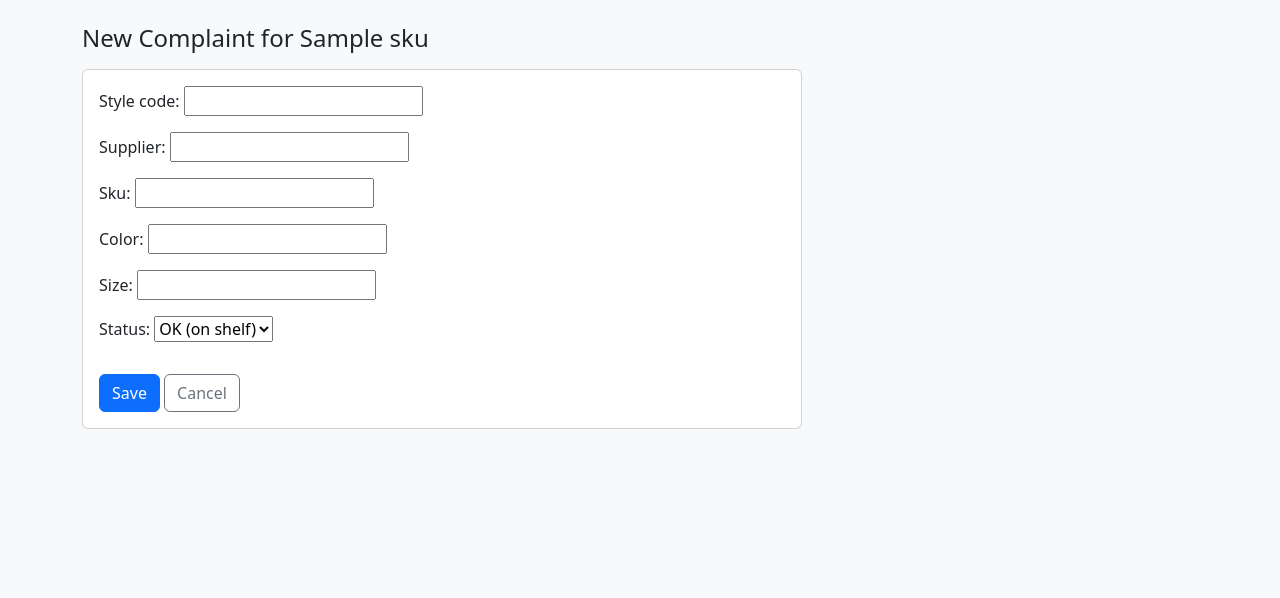
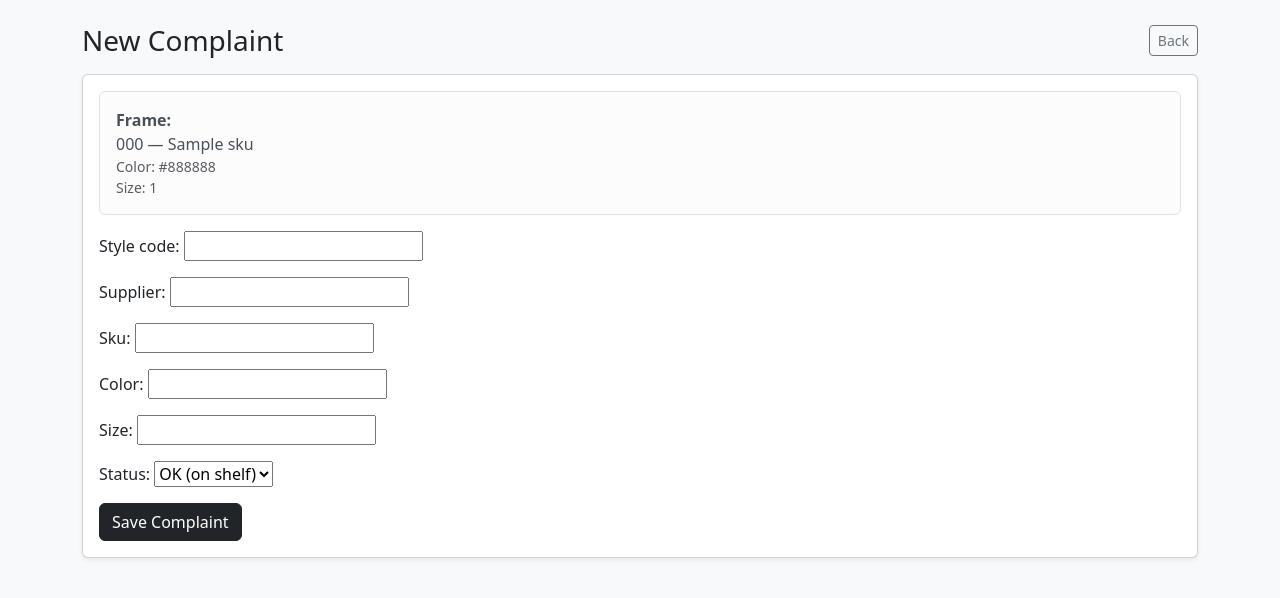
Before and after one commit to joseph8079/eyewear-qc, a Django app: template templates/qc/complaints_form.html in a window 1280 px wide. Shown: the part 56-654 px from the top of the page. Run offline with Django 5.2, Linux system fonts and the light colour scheme; tables that the repository leaves empty hold one stand-in row (values such as "Sample post"); the template is opened without the code that fills it: values that come from a table or form of the project are taken from there, most other values are stand-ins (such as "Sample title", 1, 10 or a date in 2020).

Commit message:
Update complaints_form.html

```diff
--- a/templates/qc/complaints_form.html
+++ b/templates/qc/complaints_form.html
@@ -1,48 +1,67 @@
 {% extends "qc/base.html" %}
 {% block content %}
 
-<h1 class="h4 mb-3">
-  {% if variant %}New Complaint for {{ variant.sku }}{% else %}Add Complaint{% endif %}
-</h1>
+<div class="d-flex align-items-center justify-content-between mb-3">
+  <h3 class="mb-0">New Complaint</h3>
+  <a class="btn btn-outline-secondary btn-sm" href="{% url 'complaints_list' %}">Back</a>
+</div>
 
-<form method="post" class="card p-3" style="max-width:720px;">
+<div class="card shadow-sm">
+  <div class="card-body">
+
+    {% if variant %}
+      <div class="alert alert-light border">
+        <div class="fw-semibold">Frame:</div>
+        <div>{{ variant.style.style_code }} — {{ variant.sku }}</div>
+        {% if variant.color %}<div class="text-muted small">Color: {{ variant.color }}</div>{% endif %}
+        {% if variant.size %}<div class="text-muted small">Size: {{ variant.size }}</div>{% endif %}
+      </div>
+    {% endif %}
+
+    <form method="post">
       {% csrf_token %}
 
       {% if form %}
         {{ form.as_p }}
       {% else %}
-    <p><strong>Frame:</strong> {{ variant.sku }}</p>
-
-    <label>Store</label>
-    <select name="store" class="form-select mb-2">
-      <option value="">(none)</option>
+        <div class="mb-3">
+          <label class="form-label">Store</label>
+          <select name="store" class="form-select">
+            <option value="">—</option>
             {% for s in stores %}
               <option value="{{ s.id }}">{{ s.name }}</option>
             {% endfor %}
           </select>
+        </div>
 
-    <label>Failure Type</label>
-    <select name="failure_type" class="form-select mb-2">
-      {% for k,l in failure_choices %}
-        <option value="{{ k }}">{{ l }}</option>
+        <div class="mb-3">
+          <label class="form-label">Failure Type</label>
+          <select name="failure_type" class="form-select">
+            {% for val,label in failure_choices %}
+              <option value="{{ val }}">{{ label }}</option>
             {% endfor %}
           </select>
+        </div>
 
-    <label>Severity</label>
-    <select name="severity" class="form-select mb-2">
-      {% for k,l in severity_choices %}
-        <option value="{{ k }}">{{ l }}</option>
+        <div class="mb-3">
+          <label class="form-label">Severity</label>
+          <select name="severity" class="form-select">
+            {% for val,label in severity_choices %}
+              <option value="{{ val }}">{{ label }}</option>
             {% endfor %}
           </select>
+        </div>
 
-    <label>Notes</label>
-    <textarea name="notes" class="form-control mb-2"></textarea>
+        <div class="mb-3">
+          <label class="form-label">Notes</label>
+          <textarea name="notes" class="form-control" rows="4"></textarea>
+        </div>
       {% endif %}
 
-  <div class="mt-3">
-    <button class="btn btn-primary">Save</button>
-    <a class="btn btn-outline-secondary" href="{% url 'complaints_list' %}">Cancel</a>
-  </div>
+      <button class="btn btn-dark">Save Complaint</button>
     </form>
 
+  </div>
+</div>
+
 {% endblock %}
```
Lines whose indentation alone changed are shown as unchanged.
